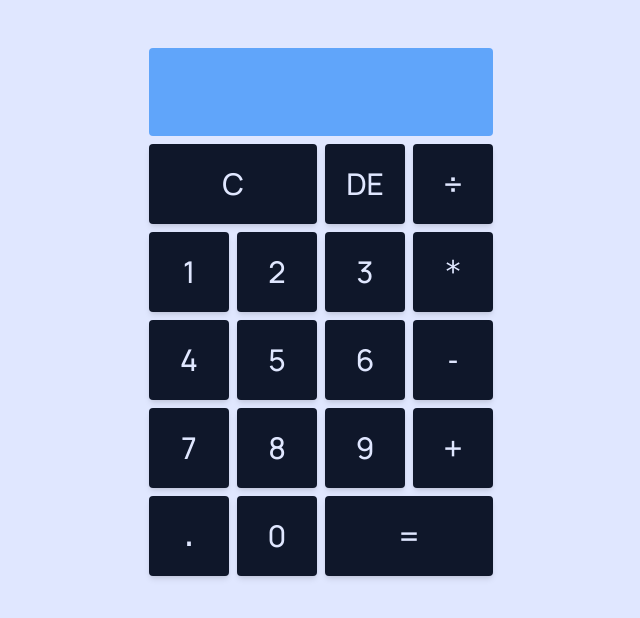
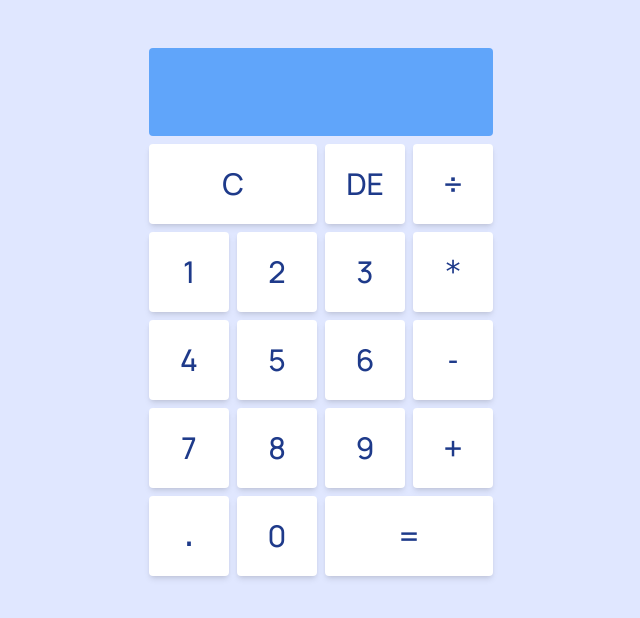
Before and after one commit to al-imam/calculator, a React (Vite) app: page / in a window 1280 px wide. Shown: the top 618 px of the page, without its empty margins (319-959 px from the left). Built offline with nearby package versions, Linux system fonts and the light colour scheme.

Commit message:
change button bg and fg on light theme

```diff
--- a/src/components/Button.tsx
+++ b/src/components/Button.tsx
@@ -6,7 +6,7 @@ const Button: React.FunctionComponent<{
   <button
     onClick={() => click(value)}
     className={
-      "font-manrope antialiased rounded select-none text-3xl bg-slate-900 text-indigo-100 border-none outline-none shadow-md transition focus-visible:outline-solid focus-visible:outline-offset-0 focus-visible:outline-indigo-500 hover:bg-gray-900 active:bg-blue-500 " +
+      "font-manrope antialiased rounded select-none text-3xl bg-white text-blue-900 dark:bg-slate-900 dark:text-indigo-100 border-none outline-none shadow-md transition focus-visible:outline-solid focus-visible:outline-offset-0 focus-visible:outline-indigo-500 hover:bg-gray-900 active:bg-blue-500 " +
       span
     }
   >
```
